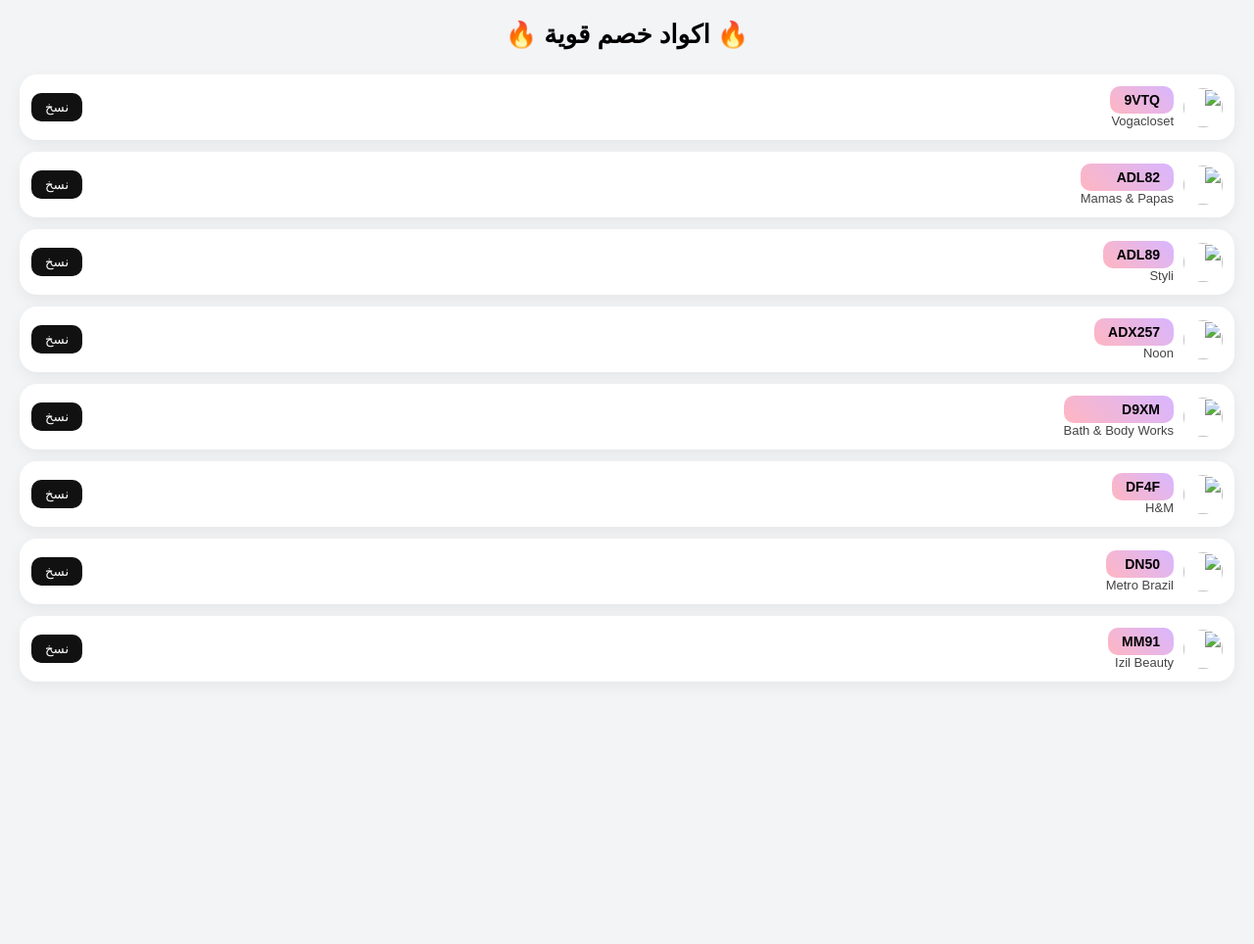
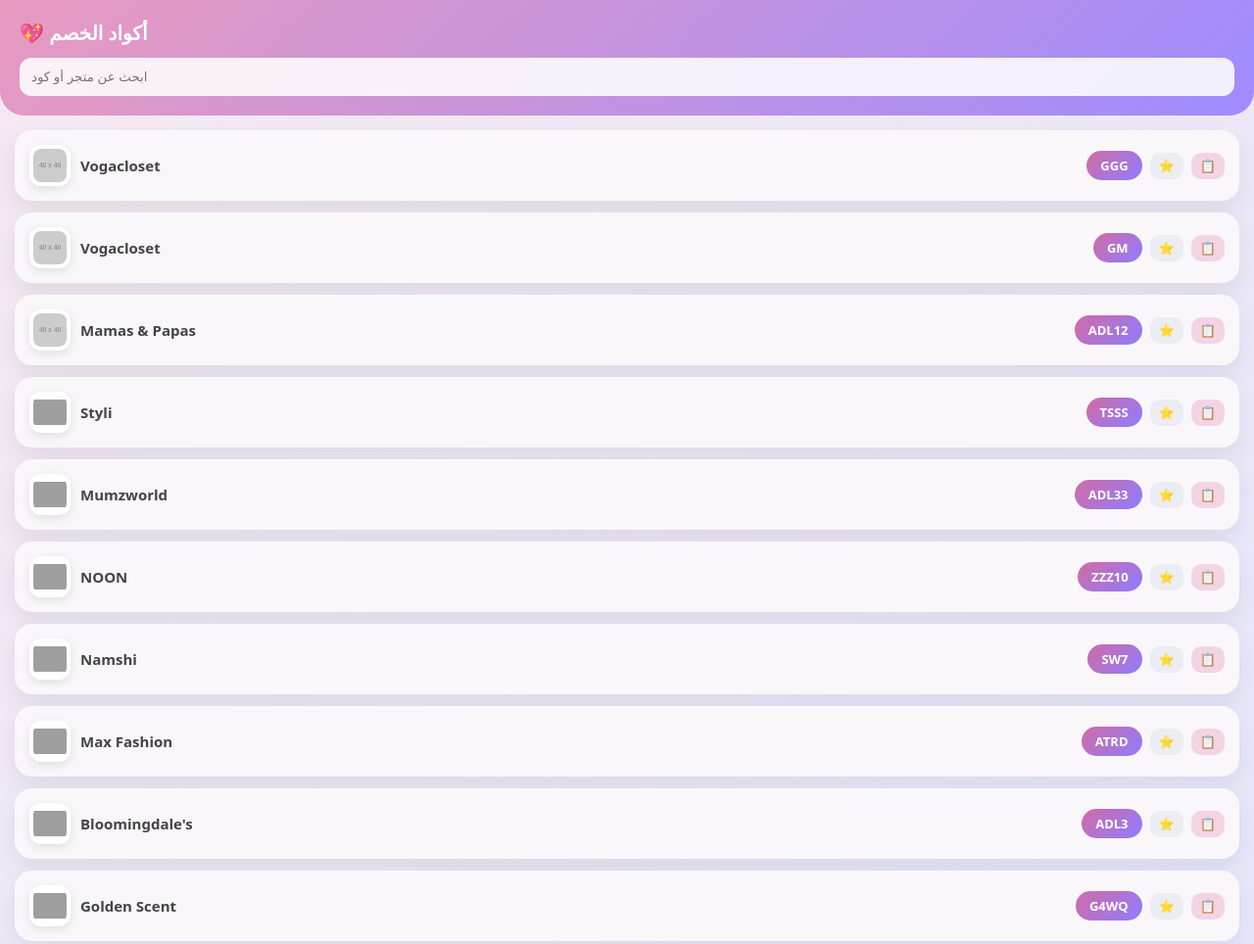
Before and after one commit to verinaemil-stack/my-codes, a plain HTML site: page index.html in a window 1280 px wide. Shown: the top 964 px of the page at 98% size. Before the commit the page ends 800 px from the top, so only its background shows below. Drawn offline with Linux system fonts and the light colour scheme; grey boxes are pictures that could not be loaded; placeholder pictures from the web are drawn by us.

Commit message:
Update index.html

```diff
--- a/index.html
+++ b/index.html
@@ -3,202 +3,235 @@
 <head>
 <meta charset="UTF-8">
 <meta name="viewport" content="width=device-width, initial-scale=1.0">
-<title>اكواد خصم</title>
+<title>Coupons Pro</title>
 
 <style>
-body {
-  font-family: Arial;
-  background: #f3f4f6;
-  margin: 0;
-  padding: 20px;
-  direction: rtl;
+*{box-sizing:border-box}
+
+body{
+  margin:0;
+  font-family:system-ui;
+  background:linear-gradient(135deg,#f5e9f2,#e6e7fb);
 }
 
-.title {
-  text-align: center;
-  font-size: 26px;
-  font-weight: bold;
-  margin-bottom: 25px;
+.header{
+  padding:20px;
+  background:linear-gradient(135deg,#e89abf,#9f8cff);
+  color:#fff;
+  border-bottom-left-radius:25px;
+  border-bottom-right-radius:25px;
 }
 
-.card {
-  background: #fff;
-  border-radius: 18px;
-  padding: 12px;
-  margin-bottom: 12px;
-  display: flex;
-  justify-content: space-between;
-  align-items: center;
-  box-shadow: 0 5px 15px rgba(0,0,0,0.06);
+.header h3{
+  margin:0;
+  font-size:20px;
 }
 
-.left {
-  display: flex;
-  align-items: center;
-  gap: 10px;
+.search input{
+  width:100%;
+  padding:12px;
+  margin-top:12px;
+  border:none;
+  border-radius:12px;
+  outline:none;
+  background:#ffffffdd;
 }
 
-.logo {
-  width: 40px;
-  height: 40px;
-  border-radius: 50%;
-  object-fit: cover;
-  background: #fff;
+.container{
+  padding:15px;
 }
 
-.code {
-  background: linear-gradient(45deg,#ffb6c1,#d8b6ff);
-  padding: 6px 14px;
-  border-radius: 10px;
-  font-weight: bold;
-  font-size: 14px;
+.item{
+  background:#faf7fb;
+  border-radius:18px;
+  padding:15px;
+  margin-bottom:12px;
+  display:flex;
+  justify-content:space-between;
+  align-items:center;
+  box-shadow:0 10px 25px rgba(0,0,0,0.07);
+  cursor:pointer;
 }
 
-.brand {
-  font-size: 13px;
-  color: #444;
+.left{
+  display:flex;
+  align-items:center;
+  gap:10px;
 }
 
-button {
-  background: #111;
-  color: white;
-  border: none;
-  padding: 7px 14px;
-  border-radius: 10px;
-  cursor: pointer;
+.logo{
+  width:42px;
+  height:42px;
+  border-radius:12px;
+  object-fit:contain;
+  background:#fff;
+  padding:4px;
+  box-shadow:0 3px 10px rgba(0,0,0,0.1);
 }
 
-button.copied {
-  background: green;
+.brand{
+  font-size:15px;
+  font-weight:600;
+  color:#444;
 }
 
-.toast {
-  position: fixed;
-  bottom: 20px;
-  left: 50%;
-  transform: translateX(-50%);
-  background: black;
-  color: white;
-  padding: 10px 20px;
-  border-radius: 20px;
-  display: none;
+.code{
+  background:linear-gradient(135deg,#d16ba5,#8e7cff);
+  color:#fff;
+  padding:6px 14px;
+  border-radius:20px;
+  font-weight:bold;
+  font-size:13px;
 }
+
+.actions{
+  display:flex;
+  align-items:center;
+  gap:8px;
+}
+
+button{
+  border:none;
+  border-radius:10px;
+  padding:6px 9px;
+  cursor:pointer;
+  font-size:13px;
+}
+
+.copy{background:#f3d4e5}
+.save{background:#ececf3}
+.save.active{background:#ffd6ec}
+
+.toast{
+  position:fixed;
+  bottom:80px;
+  left:50%;
+  transform:translateX(-50%);
+  background:#d16ba5;
+  color:#fff;
+  padding:10px 20px;
+  border-radius:20px;
+  opacity:0;
+  transition:.3s;
+}
+.toast.show{opacity:1}
+
 </style>
-
 </head>
 
 <body>
 
-<div class="title">🔥 اكواد خصم قوية 🔥</div>
-
-<div class="card">
-  <div class="left">
-    <img src="vogacloset.png" class="logo">
-    <div>
-      <div class="code">9VTQ</div>
-      <div class="brand">Vogacloset</div>
-    </div>
+<div class="header">
+  <h3>💖 أكواد الخصم</h3>
+  <div class="search">
+    <input id="search" placeholder="ابحث عن متجر أو كود">
   </div>
-  <button onclick="copyCode(this,'9VTQ','https://vogacloset.com')">نسخ</button>
 </div>
 
-<div class="card">
-  <div class="left">
-    <img src="mamas.png" class="logo">
-    <div>
-      <div class="code">ADL82</div>
-      <div class="brand">Mamas & Papas</div>
-    </div>
-  </div>
-  <button onclick="copyCode(this,'ADL82','https://www.mamasandpapas.com')">نسخ</button>
-</div>
+<div class="container" id="list"></div>
 
-<div class="card">
-  <div class="left">
-    <img src="styli.png" class="logo">
-    <div>
-      <div class="code">ADL89</div>
-      <div class="brand">Styli</div>
-    </div>
-  </div>
-  <button onclick="copyCode(this,'ADL89','https://www.styli.com')">نسخ</button>
-</div>
-
-<div class="card">
-  <div class="left">
-    <img src="noon.png" class="logo">
-    <div>
-      <div class="code">ADX257</div>
-      <div class="brand">Noon</div>
-    </div>
-  </div>
-  <button onclick="copyCode(this,'ADX257','https://www.noon.com')">نسخ</button>
-</div>
-
-<div class="card">
-  <div class="left">
-    <img src="bath.png" class="logo">
-    <div>
-      <div class="code">D9XM</div>
-      <div class="brand">Bath & Body Works</div>
-    </div>
-  </div>
-  <button onclick="copyCode(this,'D9XM','https://www.bathandbodyworks.com')">نسخ</button>
-</div>
-
-<div class="card">
-  <div class="left">
-    <img src="hm.png" class="logo">
-    <div>
-      <div class="code">DF4F</div>
-      <div class="brand">H&M</div>
-    </div>
-  </div>
-  <button onclick="copyCode(this,'DF4F','https://www.hm.com')">نسخ</button>
-</div>
-
-<div class="card">
-  <div class="left">
-    <img src="metro.png" class="logo">
-    <div>
-      <div class="code">DN50</div>
-      <div class="brand">Metro Brazil</div>
-    </div>
-  </div>
-  <button onclick="copyCode(this,'DN50','https://www.metrobrazil.com')">نسخ</button>
-</div>
-
-<div class="card">
-  <div class="left">
-    <img src="izil.png" class="logo">
-    <div>
-      <div class="code">MM91</div>
-      <div class="brand">Izil Beauty</div>
-    </div>
-  </div>
-  <button onclick="copyCode(this,'MM91','https://www.izilbeauty.com')">نسخ</button>
-</div>
-
-<div class="toast" id="toast">تم نسخ الكود 🎉</div>
+<div class="toast" id="toast"></div>
 
 <script>
-function copyCode(btn, code, link) {
-  navigator.clipboard.writeText(code);
 
-  btn.classList.add("copied");
-  btn.innerText = "تم النسخ";
+const storeData = {
+  "Namshi": {site:"https://en-ae.namshi.com", logo:"https://upload.wikimedia.org/wikipedia/commons/3/3e/Namshi_logo.svg"},
+  "NOON": {site:"https://www.noon.com", logo:"https://upload.wikimedia.org/wikipedia/commons/2/2f/Noon_logo.svg"},
+  "Styli": {site:"https://www.styli.com", logo:"https://seeklogo.com/images/S/styli-logo.png"},
+  "Max Fashion": {site:"https://www.maxfashion.com", logo:"https://seeklogo.com/images/M/max-fashion-logo.png"},
+  "Mumzworld": {site:"https://www.mumzworld.com", logo:"https://seeklogo.com/images/M/mumzworld-logo.png"},
+  "Bloomingdale's": {site:"https://www.bloomingdales.ae", logo:"https://seeklogo.com/images/B/bloomingdales-logo.png"},
+  "Eyewa": {site:"https://www.eyewa.com", logo:"https://seeklogo.com/images/E/eyewa-logo.png"},
+  "Golden Scent": {site:"https://www.goldenscent.com", logo:"https://seeklogo.com/images/G/golden-scent-logo.png"}
+};
 
-  let toast = document.getElementById("toast");
-  toast.style.display = "block";
+const coupons = [
+{brand:"Vogacloset",code:"GGG"},
+{brand:"Vogacloset",code:"GM"},
+{brand:"Mamas & Papas",code:"ADL12"},
+{brand:"Styli",code:"TSSS"},
+{brand:"Mumzworld",code:"ADL33"},
+{brand:"NOON",code:"ZZZ10"},
+{brand:"Namshi",code:"SW7"},
+{brand:"Max Fashion",code:"ATRD"},
+{brand:"Bloomingdale's",code:"ADL3"},
+{brand:"Golden Scent",code:"G4WQ"}
+];
 
-  setTimeout(() => {
-    toast.style.display = "none";
-    btn.classList.remove("copied");
-    btn.innerText = "نسخ";
-  }, 1500);
+let saved = JSON.parse(localStorage.getItem("savedCoupons")) || [];
 
-  window.open(link, "_blank");
+function render(data){
+  const list=document.getElementById("list");
+  list.innerHTML="";
+
+  data.forEach(c=>{
+    const info = storeData[c.brand] || {site:"#", logo:"https://via.placeholder.com/40"};
+
+    const div=document.createElement("div");
+    div.className="item";
+
+    div.innerHTML=`
+      <div class="left">
+        <img class="logo" src="${info.logo}">
+        <div class="brand">${c.brand}</div>
+      </div>
+
+      <div class="actions">
+        <div class="code">${c.code}</div>
+        <button class="save">⭐</button>
+        <button class="copy">📋</button>
+      </div>
+    `;
+
+    // فتح المتجر عند الضغط على الكارت (نفس التبويب)
+    div.addEventListener("click", (e)=>{
+      if(e.target.closest('button')) return;
+      window.location.href = info.site;
+    });
+
+    // النسخ + توجيه مباشر للموقع (نفس التبويب)
+    div.querySelector(".copy").addEventListener("click", (e)=>{
+      e.stopPropagation();
+      navigator.clipboard.writeText(c.code);
+      toast("تم النسخ 💖");
+      window.location.href = info.site;
+    });
+
+    // حفظ
+    div.querySelector(".save").addEventListener("click", (e)=>{
+      e.stopPropagation();
+      if(!saved.find(s=>s.code===c.code)){
+        saved.push(c);
+        localStorage.setItem("savedCoupons",JSON.stringify(saved));
+        toast("تم الحفظ ⭐");
+      }
+    });
+
+    list.appendChild(div);
+  });
 }
+
+function showAll(){render(coupons)}
+function showSaved(){render(saved)}
+
+// search
+
+document.getElementById("search").oninput=(e)=>{
+  const v=e.target.value.toLowerCase();
+  render(coupons.filter(c=>
+    c.brand.toLowerCase().includes(v)||c.code.toLowerCase().includes(v)
+  ));
+};
+
+function toast(msg){
+  const t=document.getElementById("toast");
+  t.innerText=msg;
+  t.classList.add("show");
+  setTimeout(()=>t.classList.remove("show"),2000);
+}
+
+render(coupons);
+
 </script>
 
 </body>
```
